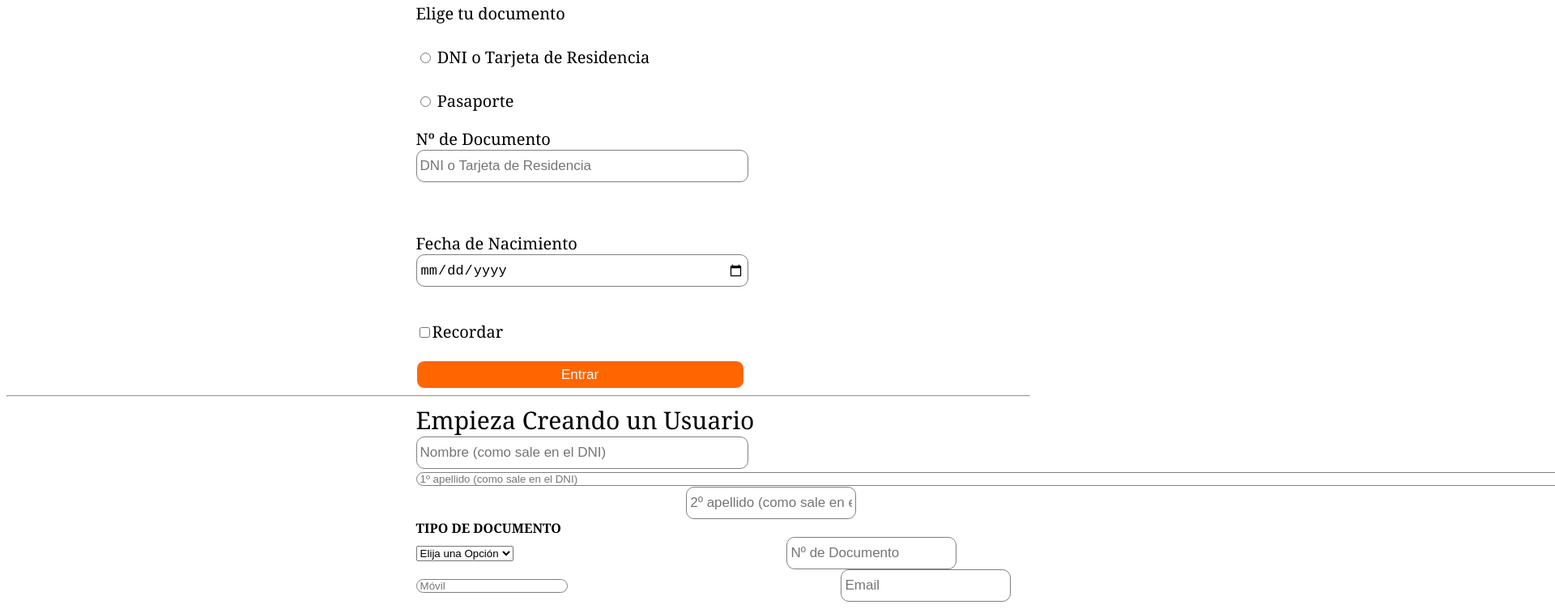
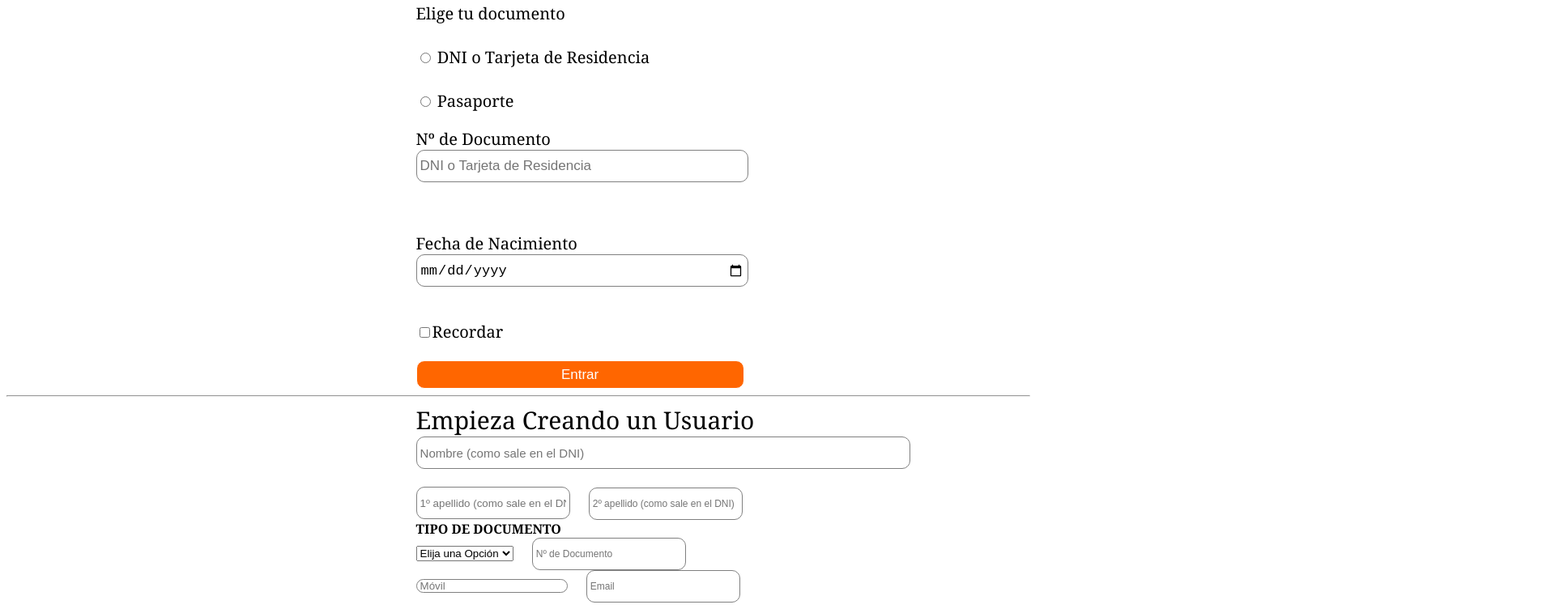
Before and after one commit to NaviGracia/practica3.13, a plain HTML site: page Formulario 1/index.html in a window 1280 px wide. Shown: the part 66-818 px from the top of the page at 81% size, 1920 px wide, since content can reach past the window. Drawn offline with Linux system fonts and the light colour scheme.

Commit message:
alabakbarhahaaosd

```diff
--- a/index.html
+++ b/Formulario 1/index.html
@@ -15,10 +15,10 @@
             <br>
             <br>
             <label>
-            <input type="radio" value="DNI_tarjeta"> DNI o Tarjeta de Residencia
+            <input type="radio" class="formulario" value="DNI_tarjeta"> DNI o Tarjeta de Residencia
             <br>
             <br>
-            <input type="radio" value="Pasaporte"> Pasaporte
+            <input type="radio" class="formulario" value="Pasaporte"> Pasaporte
             </label>
         </p>
         <p class="documento"> Nº de Documento
@@ -44,7 +44,8 @@
     <section>
         <header>Empieza Creando un Usuario</header>
         <form action="pagina.php">
-            <input type="text" class="texto_documento" placeholder="Nombre (como sale en el DNI)">
+            <input type="text" class="form1" placeholder="Nombre (como sale en el DNI)">
+            <br>
             <br>
             <input type="text" class="hola" placeholder="1º apellido (como sale en el DNI)">
             <input type="text" class="form2" placeholder="2º apellido (como sale en el DNI)">
--- a/style.css
+++ b/Formulario 1/style.css
@@ -40,13 +40,20 @@ input.enviar{
     border-color: white;
 }
 
+input.form1{
+    width: 600px;
+    height: 38px;
+    font-size: 15px;
+}
+
 input.form2{
-    width: 200px;
+    width: 180px;
     height: 38px;
-    font-size: 17px;
-    margin-left: 44%;
+    font-size: 12px;
+    margin-left: 2.5%;
 }
 
 input.hola{
-    width: 1600px;
+    width: 180px;
+    height: 38px;
 }
--- /dev/null
+++ b/Formulario 2/style.css
@@ -0,0 +1,33 @@
+body{
+   font-family: Cambria, Cochin, Georgia, Times, 'Times New Roman', serif;
+}
+
+header{
+    font-size: 25px;
+}
+
+
+
+input {
+    border-radius: 4px;
+    border: 1px solid grey;
+    padding: 0 4px 0 4px;
+}
+
+input.form1{
+    width: 600px;
+    height: 38px;
+    font-size: 18px;
+}
+
+input.form2{
+    width: 290px;
+    height: 38px;
+    font-size: 12px;
+    margin-left: 2.5%;
+}
+
+input.hola{
+    width: 290px;
+    height: 38px;
+}
```
Also changed, not shown: Formulario 2/index.html (added, +36 -0 lines).
